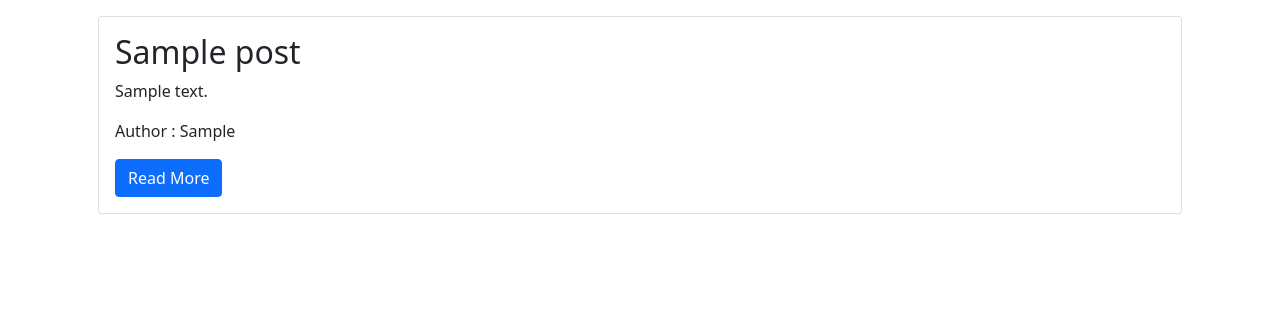
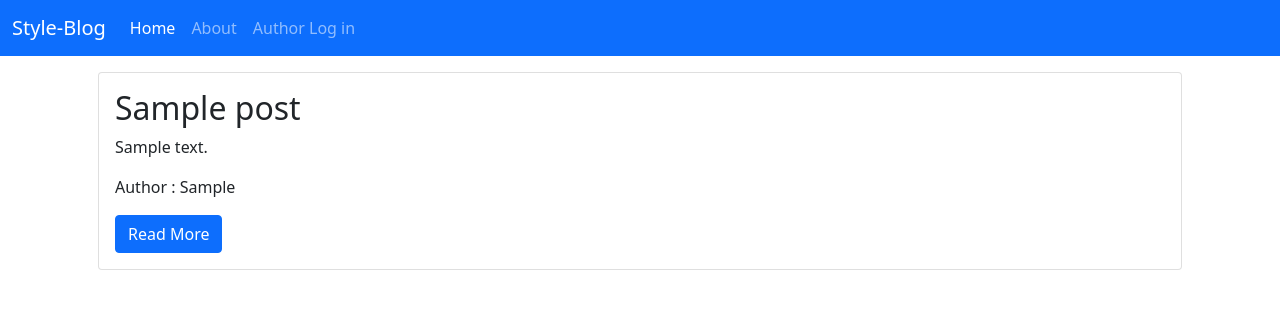
Before and after one commit to snyderae13/Blog-with-Translator, a Django app: page / in a window 1280 px wide. Shown: the top 309 px of the page. Run offline with Django 4.2, Linux system fonts and the light colour scheme; tables that the repository leaves empty hold one stand-in row (values such as "Sample post").

Commit message:
Navbar design for now

```diff
--- a/templates/index.html
+++ b/templates/index.html
@@ -9,7 +9,28 @@
         <title>Stlye Blog</title>
     </head>
     <body>
-        <!---gotta put a Nav in here-->
+        <nav class="navbar navbar-expand-lg navbar-dark bg-primary">
+            <div class="container-fluid">
+              <a class="navbar-brand" href="#">Style-Blog</a>
+              <button class="navbar-toggler" type="button" data-bs-toggle="collapse" data-bs-target="#navbarNav" aria-controls="navbarNav" aria-expanded="false" aria-label="Toggle navigation">
+                <span class="navbar-toggler-icon"></span>
+              </button>
+              <div class="collapse navbar-collapse" id="navbarNav">
+                <ul class="navbar-nav">
+                  <li class="nav-item">
+                    <a class="nav-link active" aria-current="page" href="#">Home</a>
+                  </li>
+                  <li class="nav-item">
+                    <a class="nav-link" href="#">About</a>
+                  </li>
+                  <li class="nav-item">
+                    <a class="nav-link" href="#">Author Log in</a>
+                  </li>
+
+                </ul>
+              </div>
+            </div>
+          </nav>
         <div class="container">
             <div class="card m-3">
 
```
